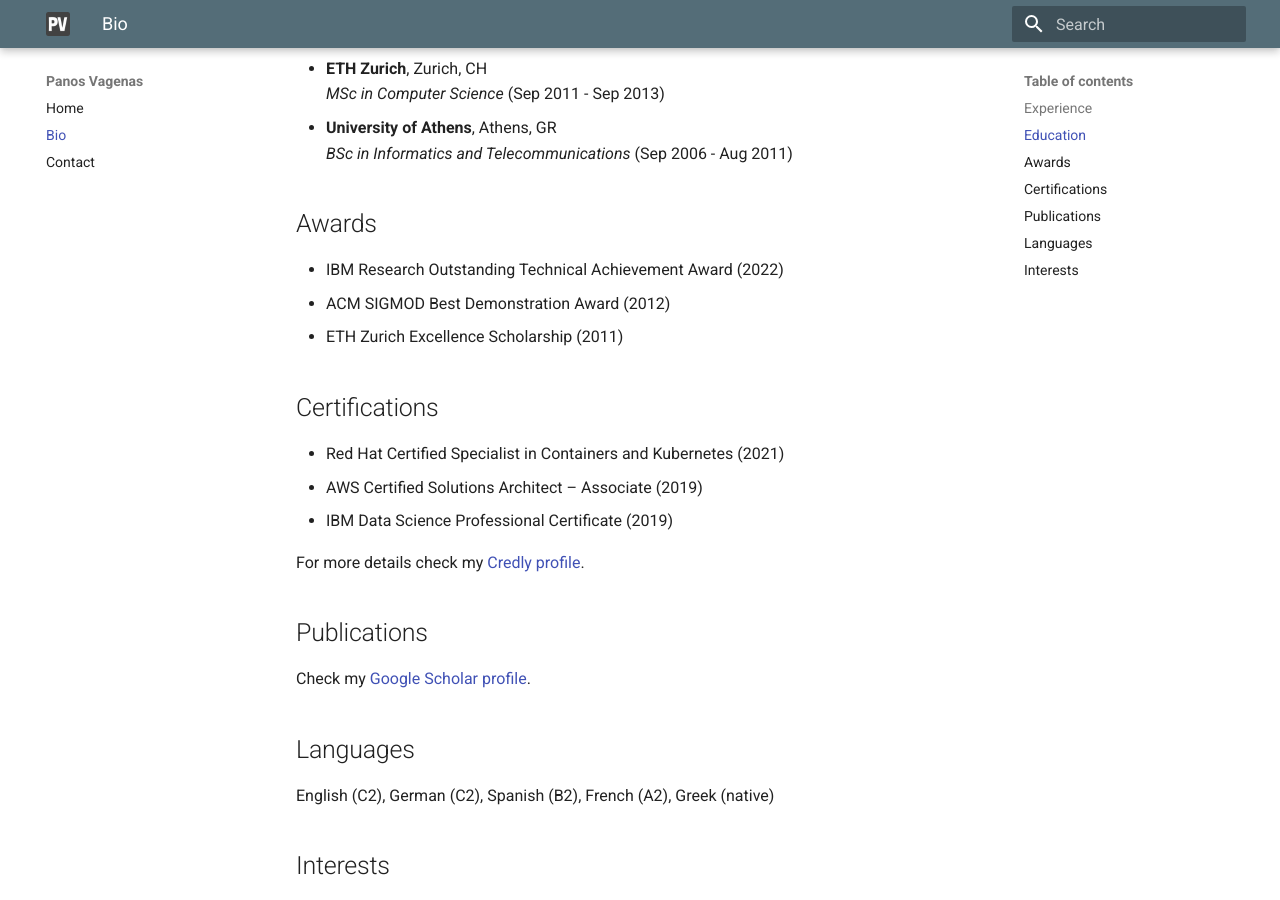
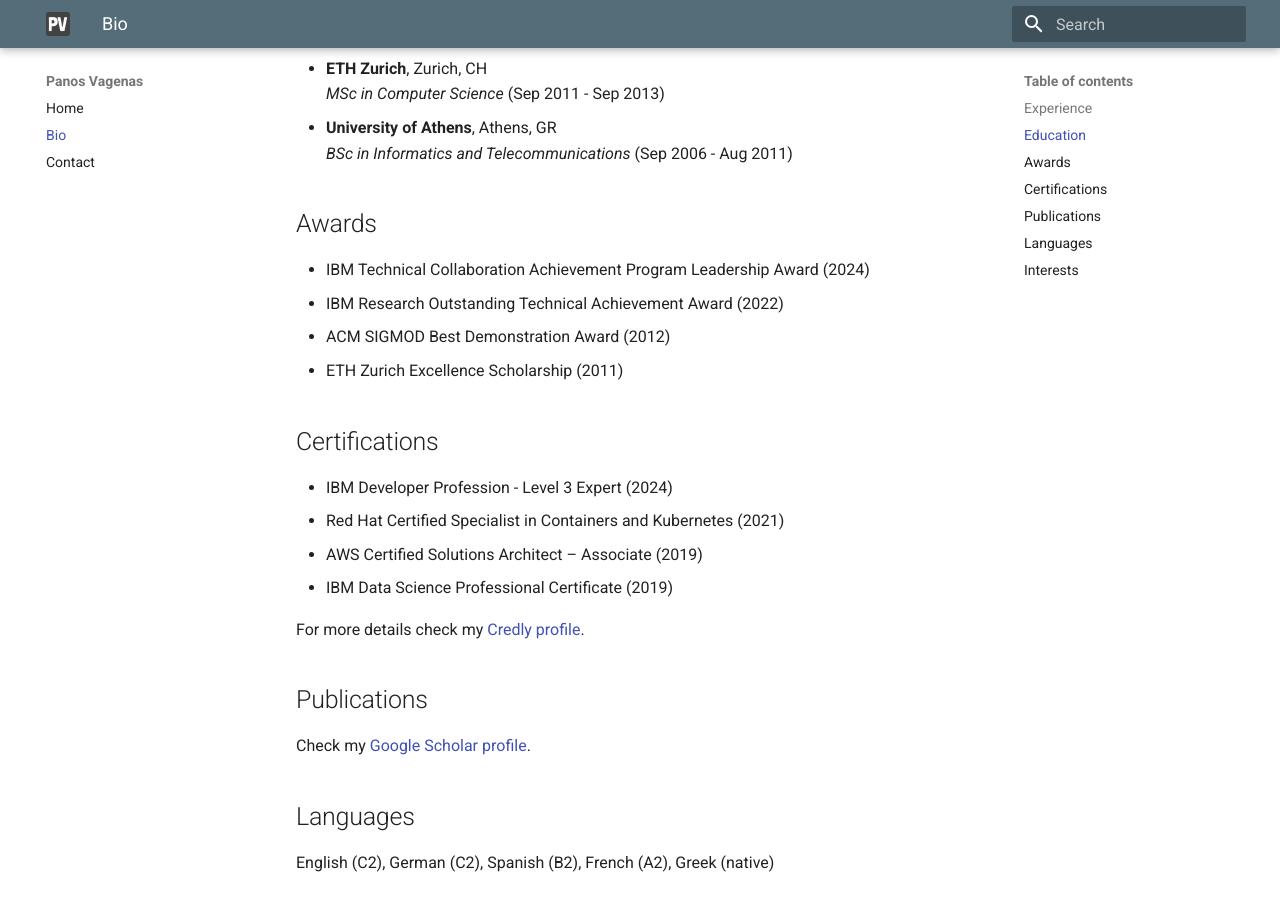
Before and after one commit to vagenas/vagenas.github.io, an MkDocs documentation site: the page built from docs/bio.md, in a window 1280 px wide and 900 px high, scrolled down 501 px. Built offline with MkDocs 1.6.1 and Material for MkDocs 9.7.7, drawn with Linux system fonts in a browser that asks for light colours.

Commit message:
update bio

```diff
--- a/docs/bio.md
+++ b/docs/bio.md
@@ -17,11 +17,13 @@
   *BSc in Informatics and Telecommunications* (Sep 2006 - Aug 2011)
 
 ## Awards
+- IBM Technical Collaboration Achievement Program Leadership Award (2024)
 - IBM Research Outstanding Technical Achievement Award (2022)
 - ACM SIGMOD Best Demonstration Award (2012)
 - ETH Zurich Excellence Scholarship (2011)
 
 ## Certifications
+- IBM Developer Profession - Level 3 Expert (2024)
 - Red Hat Certified Specialist in Containers and Kubernetes (2021)
 - AWS Certified Solutions Architect – Associate (2019)
 - IBM Data Science Professional Certificate (2019)
```
